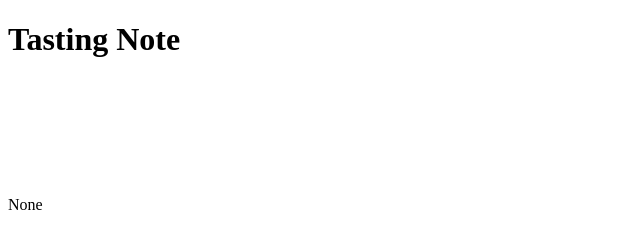
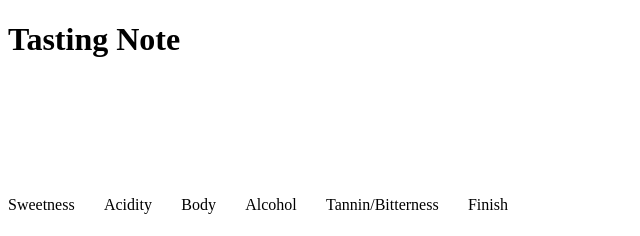
Before and after one commit to Hurrrrrr/vindjango, a Django app: page /vinapp/tasting-note-display/ in a window 1280 px wide. Shown: the top 236 px of the page, without its empty margins (0-640 px from the left). Run offline with Django 4.2, Linux system fonts and the light colour scheme; parts of the project's set-up code (start-up, migrations or seed data) failed here and were passed over; some libraries are stand-ins or nearby versions.

Commit message:
add ugly labels to chart

```diff
--- /dev/null
+++ b/vin/static/css/chart-labels.css
@@ -0,0 +1,5 @@
+#chart-labels {
+    display: flex;
+    width: 500px;
+    justify-content: space-between;
+}
--- a/vin/static/js/helpers.js
+++ b/vin/static/js/helpers.js
@@ -16,7 +16,6 @@ window.drawChart = function() {
 
         let chartDataString = JSON.parse('"' + chart_data + '"');
         chart_data = JSON.parse(chartDataString);
-        console.log(chart_data);
 
         let svg = d3.select("#chart")
         .append("svg")
--- a/vin/vinapp/templates/vinapp/tasting_note_display.html
+++ b/vin/vinapp/templates/vinapp/tasting_note_display.html
@@ -8,6 +8,7 @@
     <title>Tasting Note Display</title>
     <link rel="stylesheet" type="text/css" href="{% static 'css/jquery-ui.min.css' %}">
     <link rel="stylesheet" type="text/css" href="{% static 'css/swatch.css' %}">
+    <link rel="stylesheet" type="text/css" href="{% static 'css/chart-labels.css' %}">
     <script src="https://d3js.org/d3.v7.min.js"></script>
     <script src=" https://cdn.jsdelivr.net/npm/he@1.2.0/he.min.js "></script>
 </head>
@@ -18,6 +19,14 @@
         {{color_data.appearance_green}},
         {{color_data.appearance_blue}});"></div>
     <div id="chart"></div>
+    <div id="chart-labels">
+        <p>Sweetness</p>
+        <p>Acidity</p>
+        <p>Body</p>
+        <p>Alcohol</p>
+        <p>Tannin/Bitterness</p>
+        <p>Finish</p>
+    </div>
     <p>{{ tasting_note }}</p>
 
     <h1>Your Guess</h1>
```
Also changed, not shown: vin/catalog.db, 3 other files.
